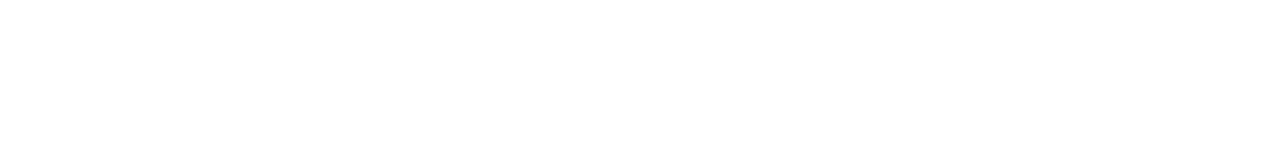
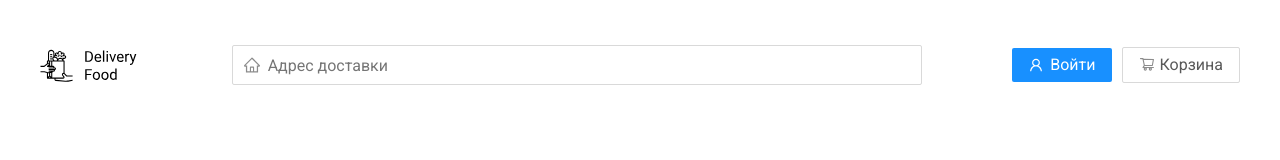
Before and after one commit to artsevas/delivery-food, a plain HTML site: page index.html in a window 1280 px wide. Drawn offline with Linux system fonts and the light colour scheme.

Commit message:
Create: navbar section

```diff
--- a/index.html
+++ b/index.html
@@ -1,14 +1,43 @@
 <!DOCTYPE html>
-<html lang="en">
+<html lang="ru">
   <head>
     <meta charset="UTF-8" />
     <meta name="viewport" content="width=device-width, initial-scale=1.0" />
-    <title>Delivery food</title>
+    <title>Delivery food - Доставка еды на дом</title>
     <link rel="preconnect" href="https://fonts.gstatic.com" />
     <link
       href="https://fonts.googleapis.com/css2?family=Roboto:wght@400;700&display=swap"
       rel="stylesheet"
     />
+    <link rel="stylesheet" href="css/normalize.css" />
+    <link rel="stylesheet" href="css/style.css" />
   </head>
-  <body></body>
+  <body>
+    <navbar class="navbar">
+      <div class="container">
+        <div class="navbar-wrapper">
+          <img src="img/icons/logo.svg" alt="Logo" class="navbar__logo" />
+          <input
+            type="text"
+            class="navbar__input search-input"
+            placeholder="Адрес доставки"
+          />
+          <div class="navbar__buttons">
+            <button class="navbar__button navbar__button-primary button">
+              <img src="img/icons/user.svg" alt="" class="navbar__button-icon">
+              <span class="navbar__button-text">Войти</span>
+            </button>
+            <button class="navbar__button button">
+              <img src="img/icons/cart.svg" alt="" class="navbar__button-icon">
+              Корзина
+            </button>
+          </div>
+          <!-- /.navbar__buttons -->
+        </div>
+        <!-- /.navbar-wrapper -->
+      </div>
+      <!-- /.container -->
+    </navbar>
+    <!-- /.navbar -->
+  </body>
 </html>
--- a/sass/_settings.sass
+++ b/sass/_settings.sass
@@ -3,6 +3,7 @@
   margin: 0
   padding: 0
   font-family: 'Roboto', sans-serif
+  color: $dark
 .container
-  max-width: 1170px
+  max-width: 1200px
   margin: auto
--- a/sass/_variables.sass
+++ b/sass/_variables.sass
@@ -1,11 +1,9 @@
-$light: #fcfcfc
-$dark: #061B28
+$dark: #302C34
 $blue: #1890FF
+$btn: #595959
+$grey: #8C8C8C
 
 @mixin flex
   display: flex
   align-items: center
   justify-content: space-between
-
-// @mixin roboto
-//   font-family: 'Roboto', sans-serif
--- a/sass/blocks/_navbar.sass
+++ b/sass/blocks/_navbar.sass
@@ -0,0 +1,42 @@
+.navbar
+  &-wrapper
+    padding-top: 45px
+    @include flex ()
+  &__input
+    background: #FFFFFF
+    border: 1px solid #D9D9D9
+    border-radius: 2px
+    width: 690px
+    height: 40px
+    font-size: 16px
+    line-height: 24px
+    background-image: url(../img/icons/home.svg)
+    background-repeat: no-repeat
+    background-position: left 11px center
+    padding-left: 35px
+    outline: none
+  &__buttons
+    display: flex
+    align-items: center
+  &__button
+    display: flex
+    align-items: center
+    padding: 8px 16px
+    color: $btn
+    background: #FFFFFF
+    border: 1px solid #D9D9D9
+    box-sizing: border-box
+    box-shadow: 0px 0px 2px rgba(0, 0, 0, 0.0015)
+    border-radius: 2px
+    cursor: pointer
+    &-primary
+      background-color: $blue
+      border: none
+      color: #ffffff
+      margin-right: 10px
+    &-icon
+      margin-right: 6px
+      vertical-align: middle
+    &-text
+      color: #ffffff
+      vertical-align: middle
--- a/sass/style.sass
+++ b/sass/style.sass
@@ -1,5 +1,5 @@
+@import 'variables.sass'
 @import 'settings.sass'
-@import 'variables.sass'
 @import 'blocks/navbar.sass'
 @import 'blocks/header.sass'
 @import 'blocks/main.sass'
```
Also changed, not shown: css/style.css, js/main.js (added), 1 other file.
